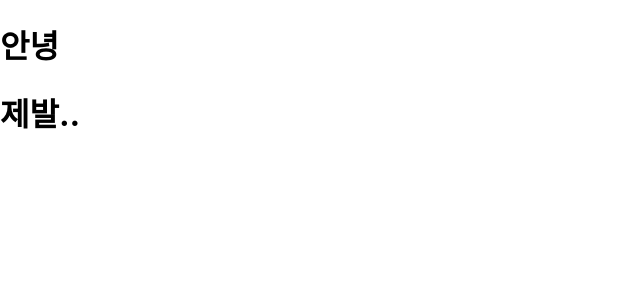
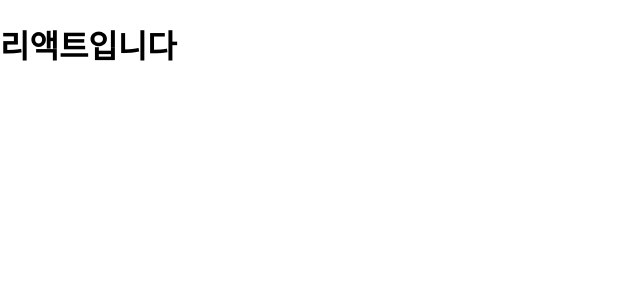
Before and after one commit to jinnny92/re-react, a React (Create React App) app in the folder hello-react/: page / in a window 1280 px wide. Shown: the top 300 px of the page, without its empty margins (0-640 px from the left). Built offline with nearby package versions, Linux system fonts and the light colour scheme.

Commit message:
삼항연산자

```diff
--- a/hello-react/src/App.js
+++ b/hello-react/src/App.js
@@ -1,12 +1,11 @@
-import {Fragment} from 'react'
+import { Fragment } from "react";
 
 function App() {
+  const name = "리액트";
   return (
     <>
-    <h1>안녕</h1>
-    <h1>제발..</h1>
+      {name === "리액트" ? <h1>리액트입니다</h1> : <h1>리액트가 아닙니다</h1>}
     </>
-
   );
 }
 
```
Also changed, not shown: 1 other file (tests, documents, lock files or other folders).
